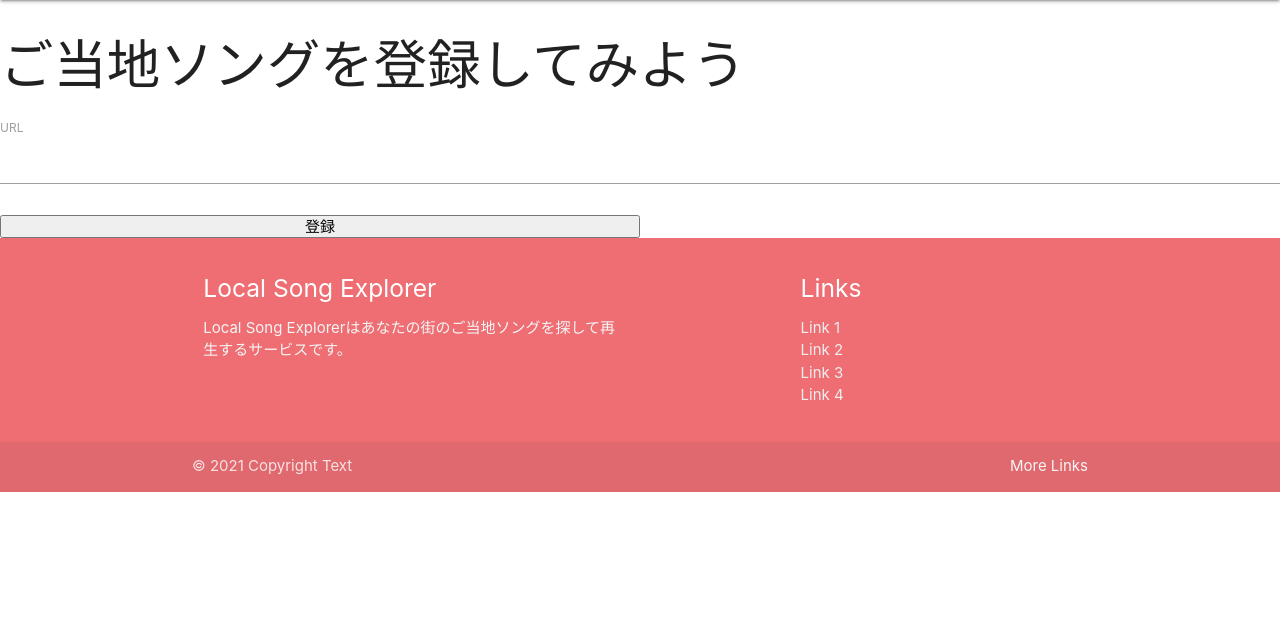
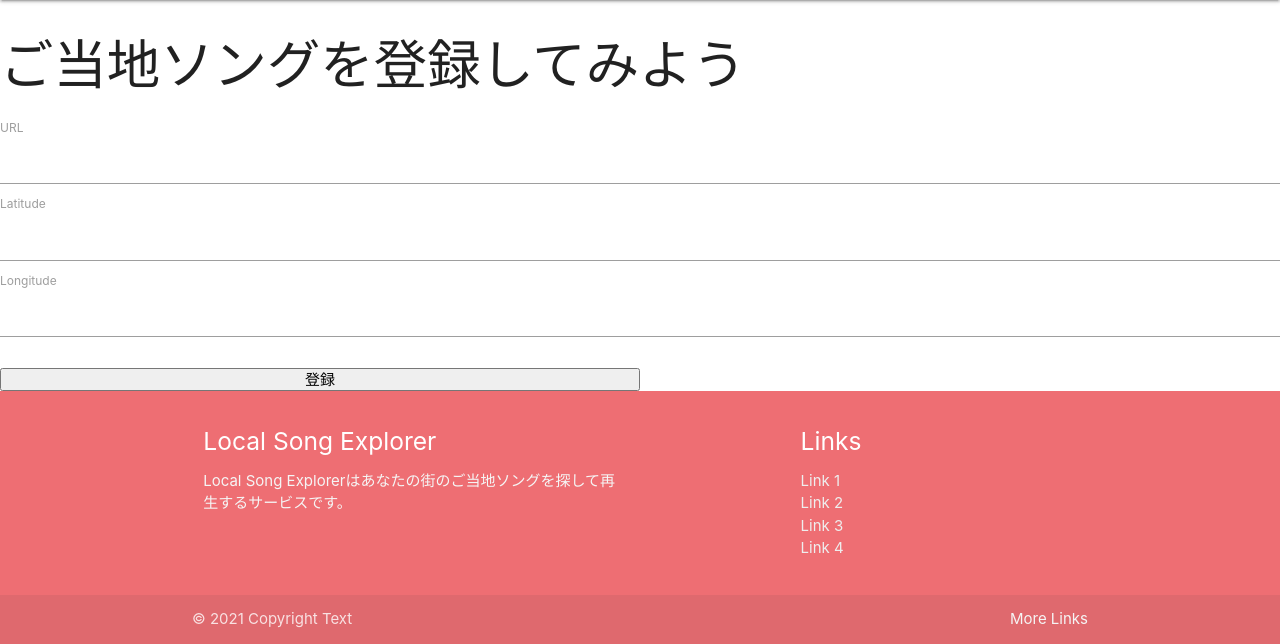
Before and after one commit to z21001ms/team_project, a Rails app: page /register in a window 1280 px wide. Shown: the part 64-708 px from the top of the page. Run offline with Rails 7, Linux system fonts and the light colour scheme; style sheets or scripts are compiled from the project's sources; parts of the project's set-up code (start-up, migrations or seed data) failed here and were passed over.

Commit message:
register coordinate with a song url

```diff
--- a/app/controllers/song_controller.rb
+++ b/app/controllers/song_controller.rb
@@ -4,10 +4,10 @@ class SongController < ApplicationController
     end
 
     def create
-        @song = Song.new(song_params)
+        @song = Song.new(url: song_coordinate_params["url"])
         @song.platform = 1 # Platform id of youtube
-        # TODO: Get coordinate value from the form
-        coordinate = Coordinate.new(latitude: 50, longitude: 50)
+        coordinate = Coordinate.new(latitude: song_coordinate_params["latitude"],
+                                    longitude: song_coordinate_params["longitude"])
         @song.coordinate << coordinate
         @song.truncate_youtube_url()
         if @song.save
@@ -19,8 +19,8 @@ class SongController < ApplicationController
     end
 
     private
-    def song_params
-      params.permit(:url)
+    def song_coordinate_params
+      params.permit(:url, :latitude, :longitude)
     end
 
 end
--- a/app/views/song/register.html.erb
+++ b/app/views/song/register.html.erb
@@ -4,6 +4,10 @@
   <div>
     <%= form.label :url, "URL" %><br>
     <%= form.text_field :url %>
+    <%= form.label :latitude, "Latitude" %><br>
+    <%= form.text_field :latitude %>
+    <%= form.label :longitude, "Longitude" %><br>
+    <%= form.text_field :longitude %>
   </div>
 
   <br>
```
